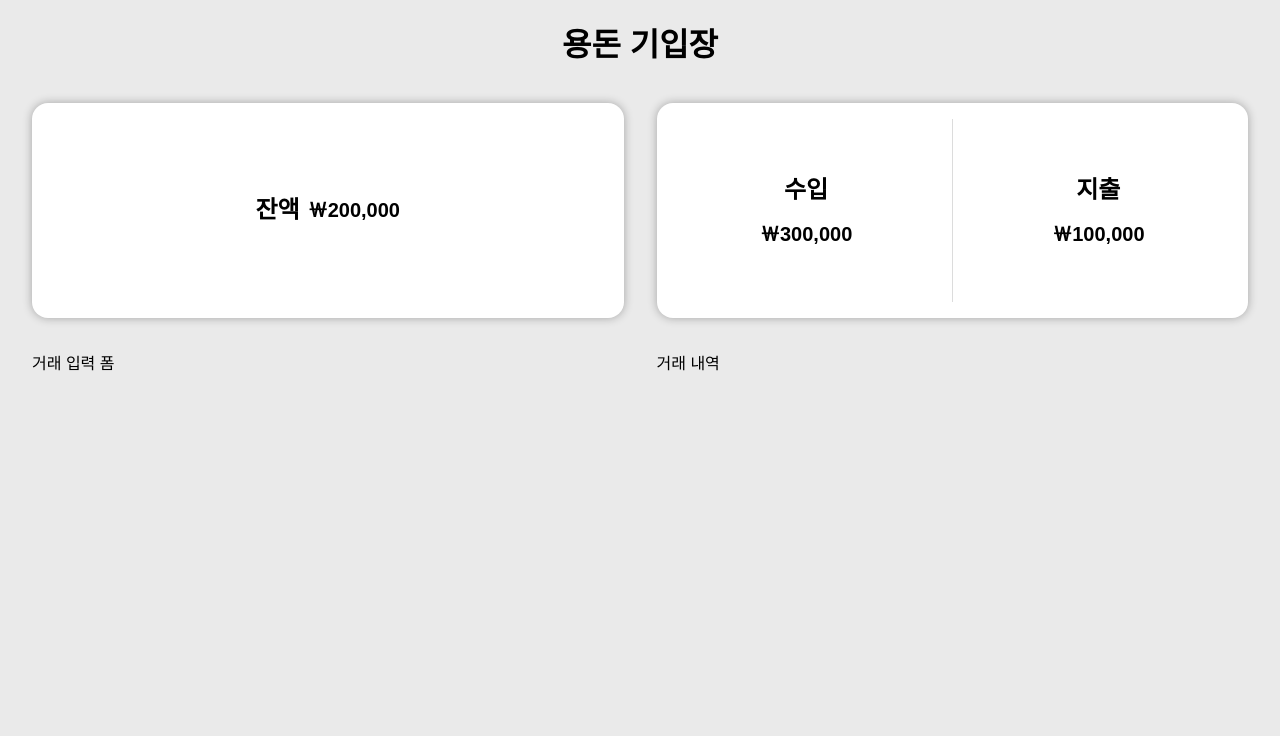
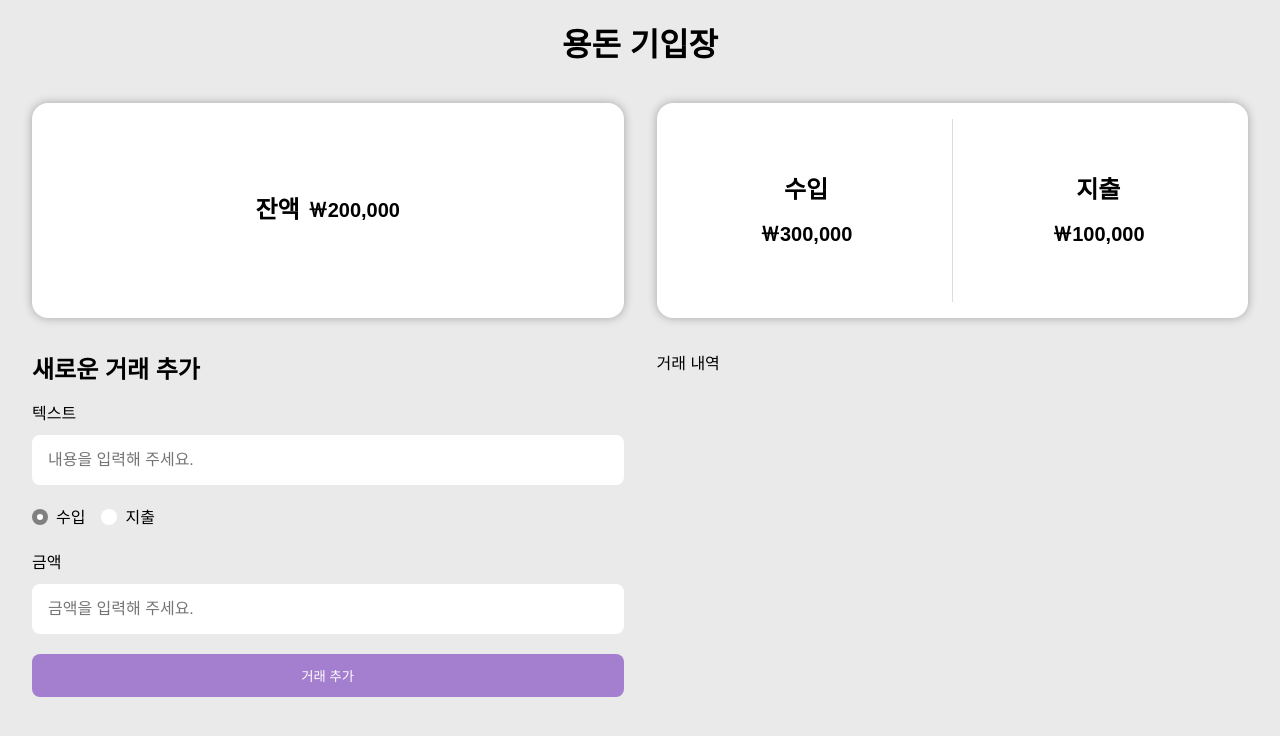
Before and after one commit to nue-os/allowance-book, a React (Vite) app: page / in a window 1280 px wide. Shown: the top 736 px of the page. Built offline with nearby package versions, Linux system fonts and the light colour scheme; a web font is replaced by a local one.

Commit message:
style: 거래 내역 추가 컴포넌트 스타일링

```diff
--- /dev/null
+++ b/src/organisms/TransactionInputForm.jsx
@@ -0,0 +1,67 @@
+import React, { useState } from 'react'
+import css from './TransactionInputForm.module.css'
+import RadioButton from '../components/RadioButton'
+import InputField from '../components/InputField'
+
+const TransactionInputForm = () => {
+  const [trasactionContents, setTransactionContents] = useState('')
+  const [transactionType, setTransactionType] = useState('income')
+  const [transactionAmount, setTransactionAmount] = useState('')
+
+  const handleContentsChange = e => setTransactionContents(e.target.value)
+  const handleRadioChange = e => setTransactionType(e.target.value)
+  const handleAmountChange = e => setTransactionAmount(e.target.value)
+
+  const handleSubmit = () => {
+    setTransactionContents('')
+    setTransactionType('income')
+    setTransactionAmount('')
+  }
+  return (
+    <div className={css.inputFormCon}>
+      <h2>새로운 거래 추가</h2>
+
+      <div className={css.inputForm}>
+        <InputField
+          label="텍스트"
+          id="contents"
+          value={trasactionContents}
+          placeholder="내용을 입력해 주세요."
+          onChange={handleContentsChange}
+        />
+
+        <div className={css.radioGroup}>
+          <RadioButton
+            id="income"
+            name="type"
+            value="income"
+            label="수입"
+            checked={transactionType === 'income'}
+            onChange={handleRadioChange}
+          />
+          <RadioButton
+            id="expense"
+            name="type"
+            value="expense"
+            label="지출"
+            checked={transactionType === 'expense'}
+            onChange={handleRadioChange}
+          />
+        </div>
+        <InputField
+          label="금액"
+          id="amount"
+          value={transactionAmount}
+          placeholder="금액을 입력해 주세요."
+          onChange={handleAmountChange}
+        />
+
+        <button className={css.button} onClick={handleSubmit}>
+          거래 추가
+        </button>
+      </div>
+    </div>
+  )
+}
+
+export default TransactionInputForm
--- /dev/null
+++ b/src/organisms/TransactionInputForm.module.css
@@ -0,0 +1,30 @@
+.inputFormCon {
+  display: flex;
+  flex-direction: column;
+  gap: var(--fs12);
+}
+.inputForm {
+  display: flex;
+  flex-direction: column;
+  gap: var(--fs20);
+}
+
+.radioGroup {
+  display: flex;
+  gap: var(--fs16);
+}
+
+.button {
+  color: white;
+  background-color: rgb(164, 126, 207);
+  border: none;
+  outline: none;
+  border-radius: var(--fs8);
+  padding: var(--fs12);
+  cursor: pointer;
+  transition: 0.3s ease;
+}
+.button:hover {
+  transform: scale(1.03);
+  box-shadow: 0 4px 10px rgba(0, 0, 0, 0.2);
+}
--- a/src/pages/MainPage.jsx
+++ b/src/pages/MainPage.jsx
@@ -1,6 +1,7 @@
 import React from 'react'
 import BalanceDisplay from '../organisms/BalanceDisplay'
 import IncomeExpenseSummary from '../organisms/IncomeExpenseSummary'
+import TransactionInputForm from '../organisms/TransactionInputForm'
 
 const MainPage = () => {
   return (
@@ -9,7 +10,7 @@ const MainPage = () => {
       <section>
         <BalanceDisplay />
         <IncomeExpenseSummary />
-        <div>거래 입력 폼</div>
+        <TransactionInputForm />
         <div>거래 내역</div>
       </section>
     </main>
```
